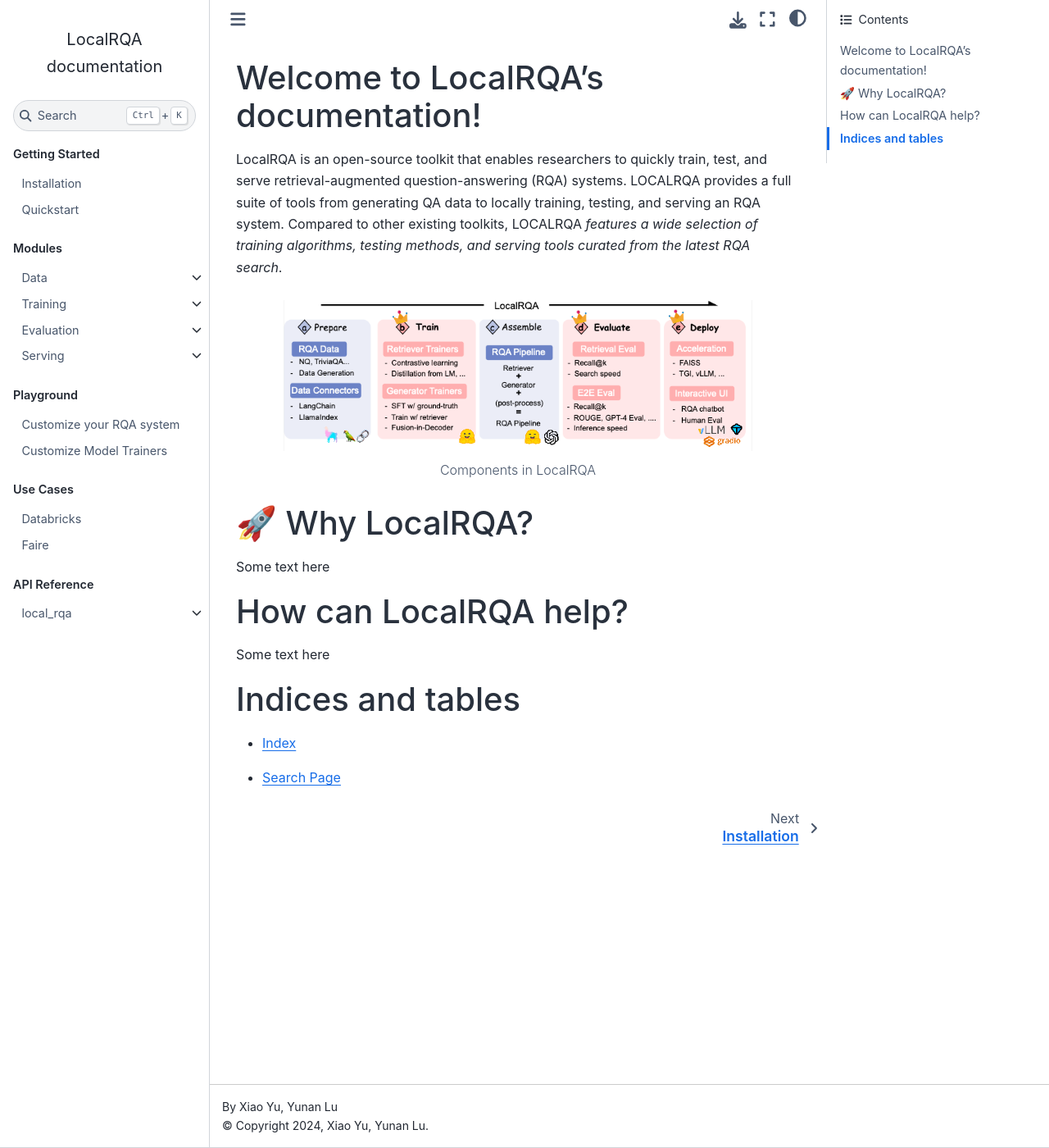
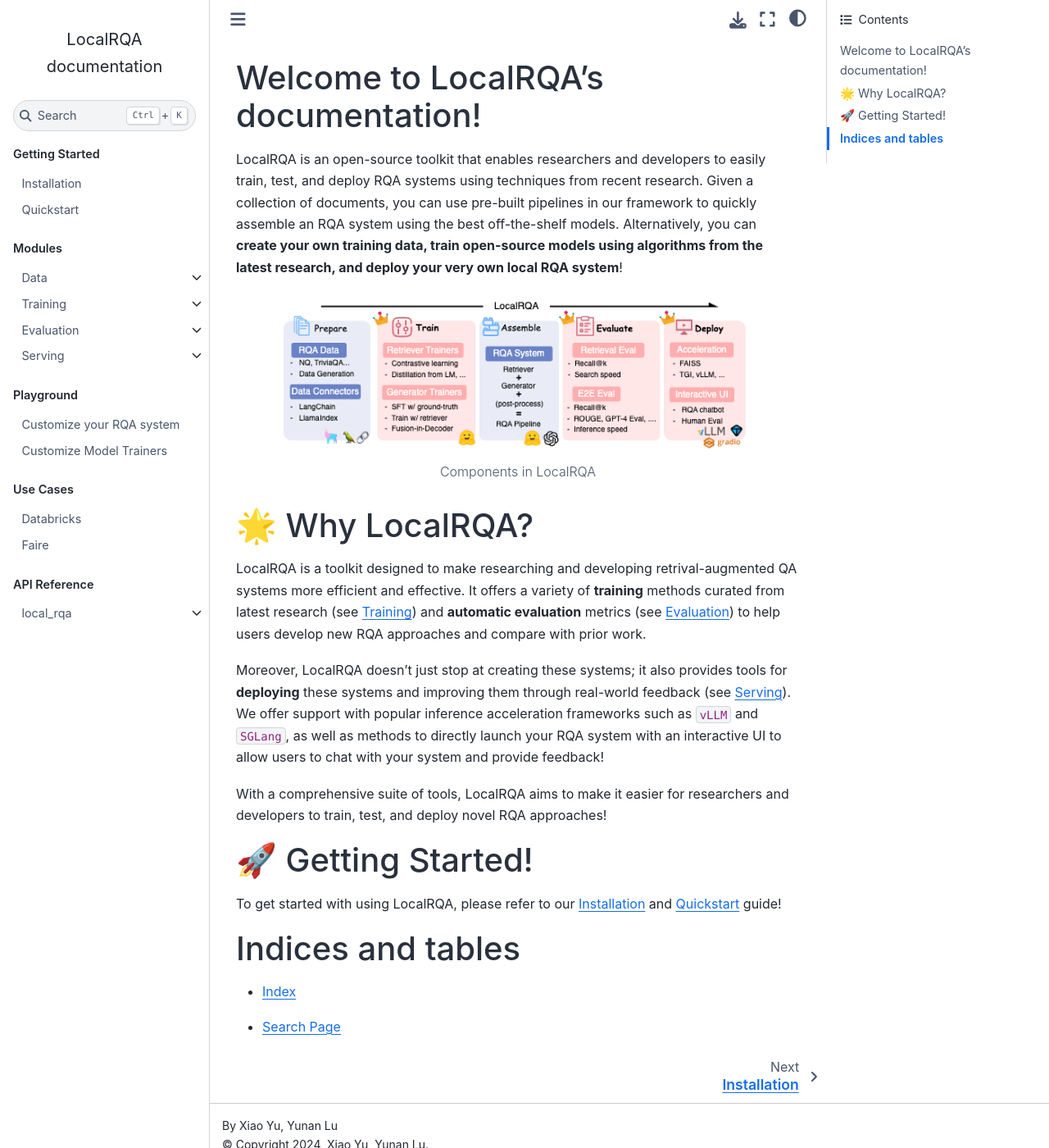
Before and after one commit to jasonyux/LocalRQA, a Sphinx documentation site: the page built from docs/index.rst, in a window 1280 px wide and 1400 px high. Shown: the whole window at 82% size. Built offline with Sphinx 7.4.7 and the Sphinx Book theme 1.1.4, drawn with Linux system fonts in a browser that asks for light colours.

Commit message:
updated index page

```diff
--- a/docs/getting_started/installation.rst
+++ b/docs/getting_started/installation.rst
@@ -1,3 +1,5 @@
+.. _installation:
+
 Installation
 ============
 
--- a/docs/index.rst
+++ b/docs/index.rst
@@ -6,9 +6,8 @@
 Welcome to LocalRQA's documentation!
 ===================================
 
-LocalRQA is an open-source toolkit that enables researchers to quickly train, test, and serve retrieval-augmented question-answering (RQA) systems.
-LOCALRQA provides a full suite of tools from generating QA data to locally training, testing, and serving an RQA system.
-Compared to other existing toolkits, LOCALRQA *features a wide selection of training algorithms, testing methods, and serving tools curated from the latest RQA search*.
+LocalRQA is an open-source toolkit that enables researchers and developers to easily train, test, and deploy RQA systems using techniques from recent research. Given a collection of documents, you can use pre-built pipelines in our framework to quickly assemble an RQA system using the best off-the-shelf models. Alternatively, you can **create your own training data, train open-source models using algorithms from the latest research, and deploy your very own local RQA system**!
+
 
 .. figure:: /_static/framework.png
    :align: center
@@ -18,16 +17,21 @@
    Components in LocalRQA
 
 
-🚀 Why LocalRQA?
+🌟 Why LocalRQA?
 ==================
 
-Some text here
+
+LocalRQA is a toolkit designed to make researching and developing retrival-augmented QA systems more efficient and effective. It offers a variety of **training** methods curated from latest research (see :ref:`train-main`) and **automatic evaluation** metrics (see :ref:`evaluation-main`) to help users develop new RQA approaches and compare with prior work.
+
+Moreover, LocalRQA doesn't just stop at creating these systems; it also provides tools for **deploying** these systems and improving them through real-world feedback (see :ref:`serving-main`). We offer support with popular inference acceleration frameworks such as ``vLLM`` and ``SGLang``, as well as methods to directly launch your RQA system with an interactive UI to allow users to chat with your system and provide feedback!
+
+With a comprehensive suite of tools, LocalRQA aims to make it easier for researchers and developers to train, test, and deploy novel RQA approaches!
 
 
-How can LocalRQA help?
-==================
+🚀 Getting Started!
+===================
 
-Some text here
+To get started with using LocalRQA, please refer to our :ref:`Installation <installation>` and :ref:`Quickstart <quickstart>` guide!
 
 
 .. toctree::
```
Also changed, not shown: docs/getting_started/scripts.md (deleted, +0 -14 lines), docs/_static/framework.png, 3 other files.
